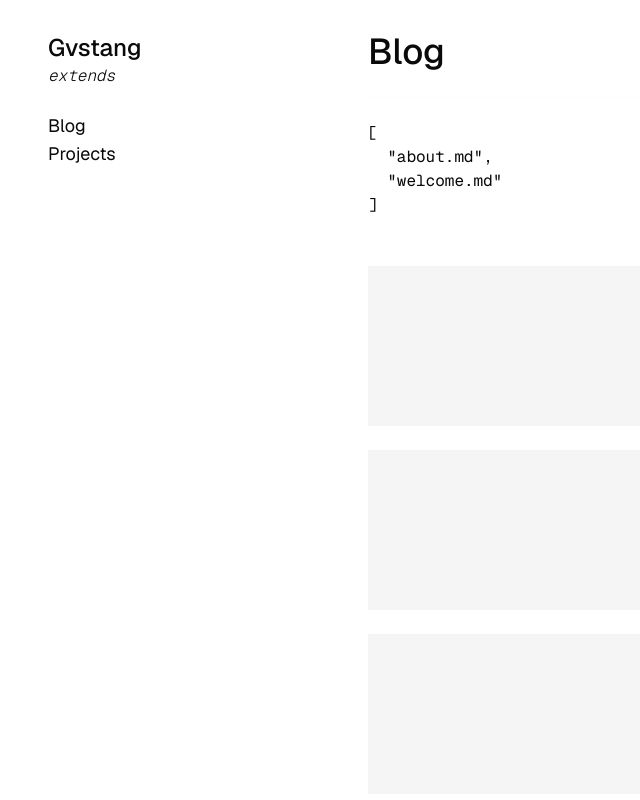
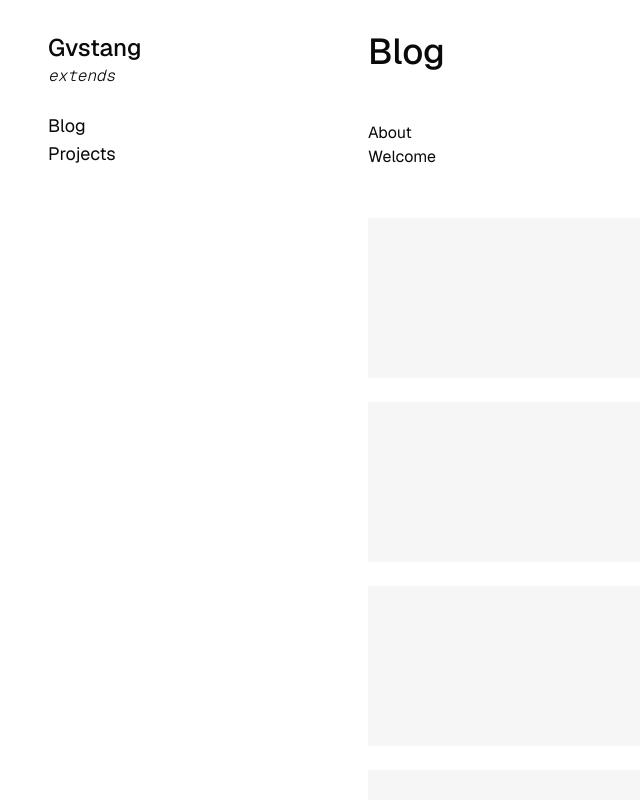
Before and after one commit to rapelista/gvstang, a Next.js app: page /blog in a window 1280 px wide. Shown: the top 800 px of the page, without its empty margins (0-640 px from the left). Built offline with nearby package versions, Linux system fonts and the light colour scheme.

Commit message:
feat: update Blog page to display list of markdown files as links

```diff
--- a/src/app/blog/page.tsx
+++ b/src/app/blog/page.tsx
@@ -2,6 +2,8 @@ import type { Metadata } from 'next';
 
 import { readdirSync } from 'node:fs';
 import path from 'node:path';
+
+import Link from 'next/link';
 
 export const metadata: Metadata = {
   title: 'Blog',
@@ -9,7 +11,9 @@ export const metadata: Metadata = {
 
 export default function Page() {
   const blogPostsDir = path.join(process.cwd(), 'src/markdown/blog');
-  const files = readdirSync(blogPostsDir);
+  const files = readdirSync(blogPostsDir).map((file) =>
+    file.replace(/\.md?$/, ''),
+  );
 
   return (
     <main className="md:col-span-2 space-y-6">
@@ -17,7 +21,15 @@ export default function Page() {
 
       <hr className="opacity-10" />
 
-      <pre>{JSON.stringify(files, null, 2)}</pre>
+      <ul>
+        {files.map((file, key) => (
+          <li key={key}>
+            <Link className="capitalize" href={`/blog/${file}`}>
+              {file}
+            </Link>
+          </li>
+        ))}
+      </ul>
 
       <hr className="opacity-10" />
 
```
